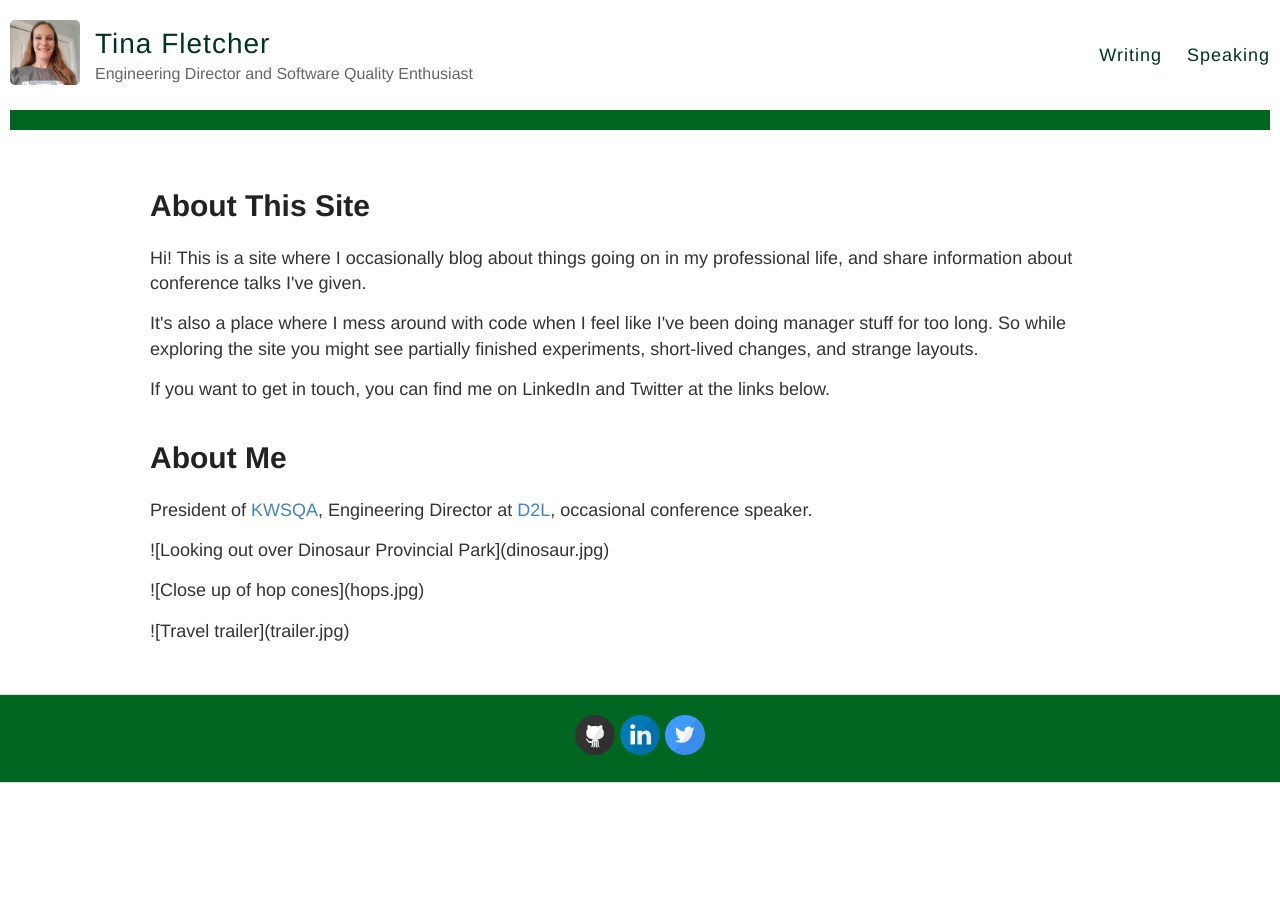
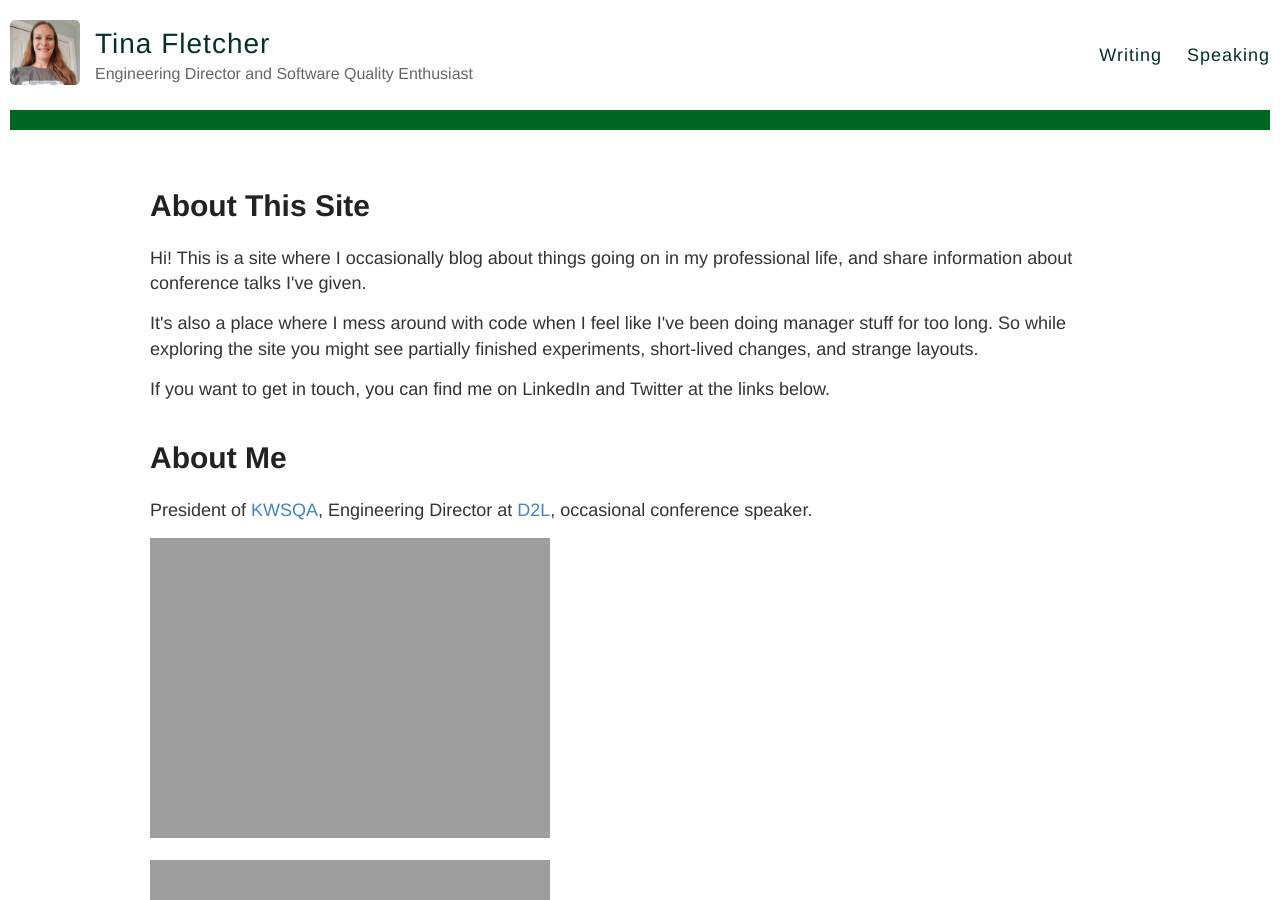
Before and after one commit to tinafletcher/tinafletcher.github.io, a Jekyll site: the page built from index.html, in a window 1280 px wide and 900 px high. Built offline with Jekyll 4.4.1, drawn with Linux system fonts in a browser that asks for light colours.

Commit message:
Update index.html

```diff
--- a/index.html
+++ b/index.html
@@ -14,8 +14,8 @@ layout: default
 
 President of <a href="https://www.kwsqa.org">KWSQA</a>, Engineering Director at <a href="https://www.d2l.com">D2L</a>, occasional conference speaker.
 
-<p>![Looking out over Dinosaur Provincial Park](dinosaur.jpg)</p>
+<p><img src="images/dinosaur.jpg alt="Looking out over Dinosaur Provincial Park"></p>
 
-<p>![Close up of hop cones](hops.jpg)</p>
+<p><img src="images/hops.jpg alt="Close up of hop cones"></p>
 
-<p>![Travel trailer](trailer.jpg)</p>
+<p><img src="images/trailer.jpg alt="Our travel trailer"></p>
```
